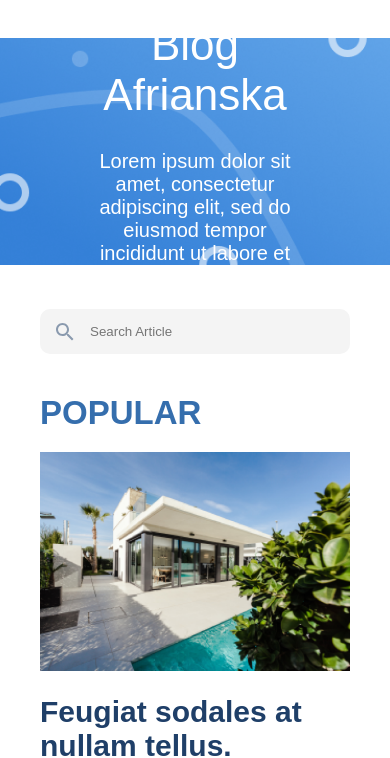
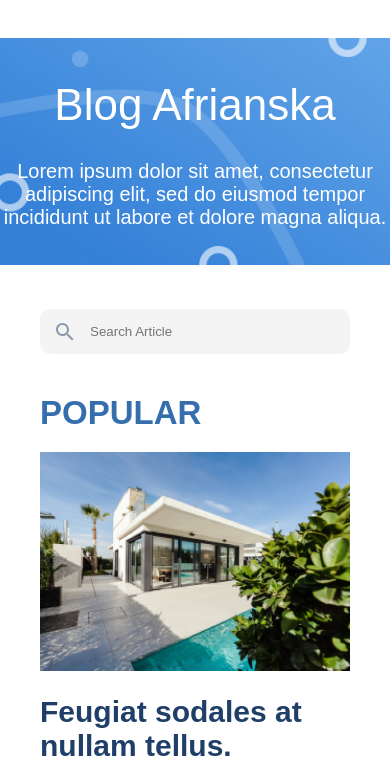
Before and after one commit to Sebastian-123-web/quinto_reto, a plain HTML site: page index.html in a window 390 px wide. Shown: the part 92-850 px from the top of the page. Drawn offline with nearby package versions, Linux system fonts and the light colour scheme.

Commit message:
update header

```diff
--- a/style.css
+++ b/style.css
@@ -311,6 +311,11 @@ hr{
         flex-direction: row;
         justify-content: space-around;
     }
+    .title-y-paragraph{
+        width: 100%;
+        display: flex;
+        flex-direction: column;
+    }
 
     .banner{
         overflow: hidden;
```
